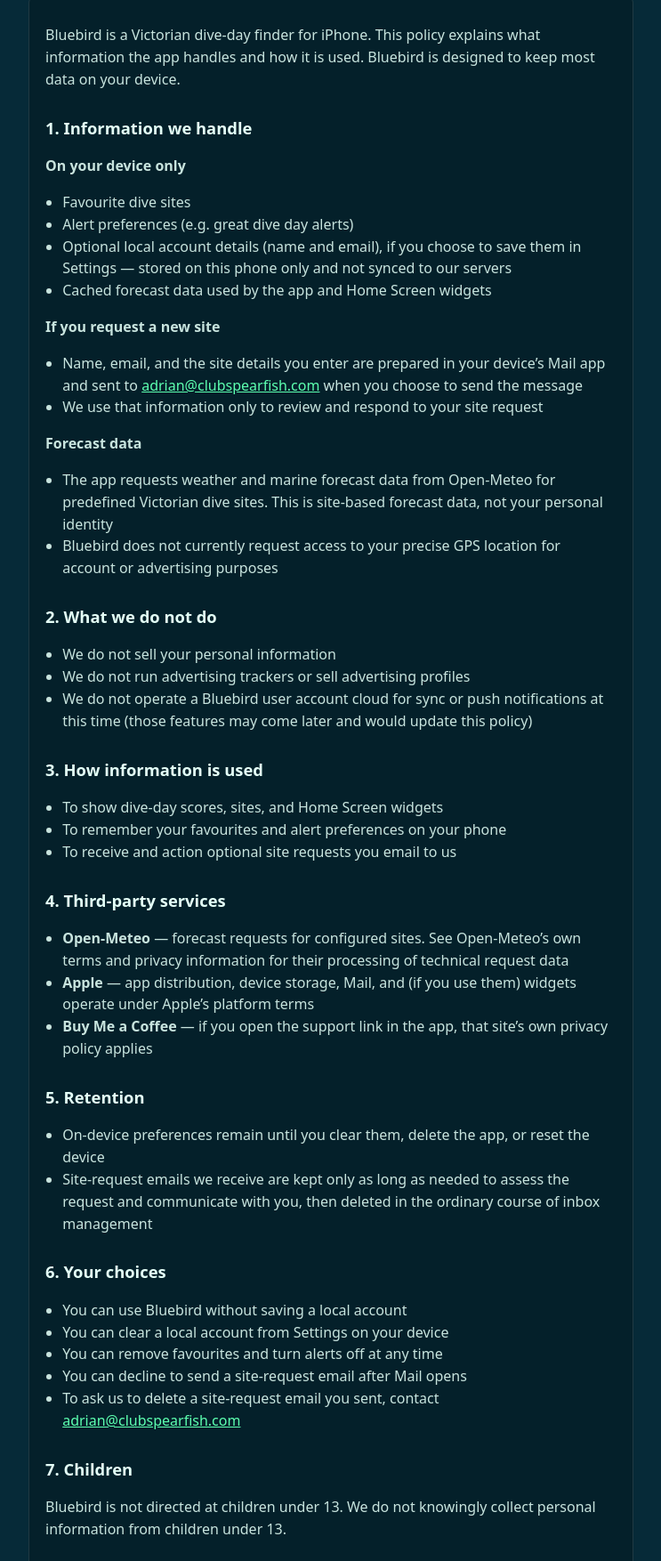
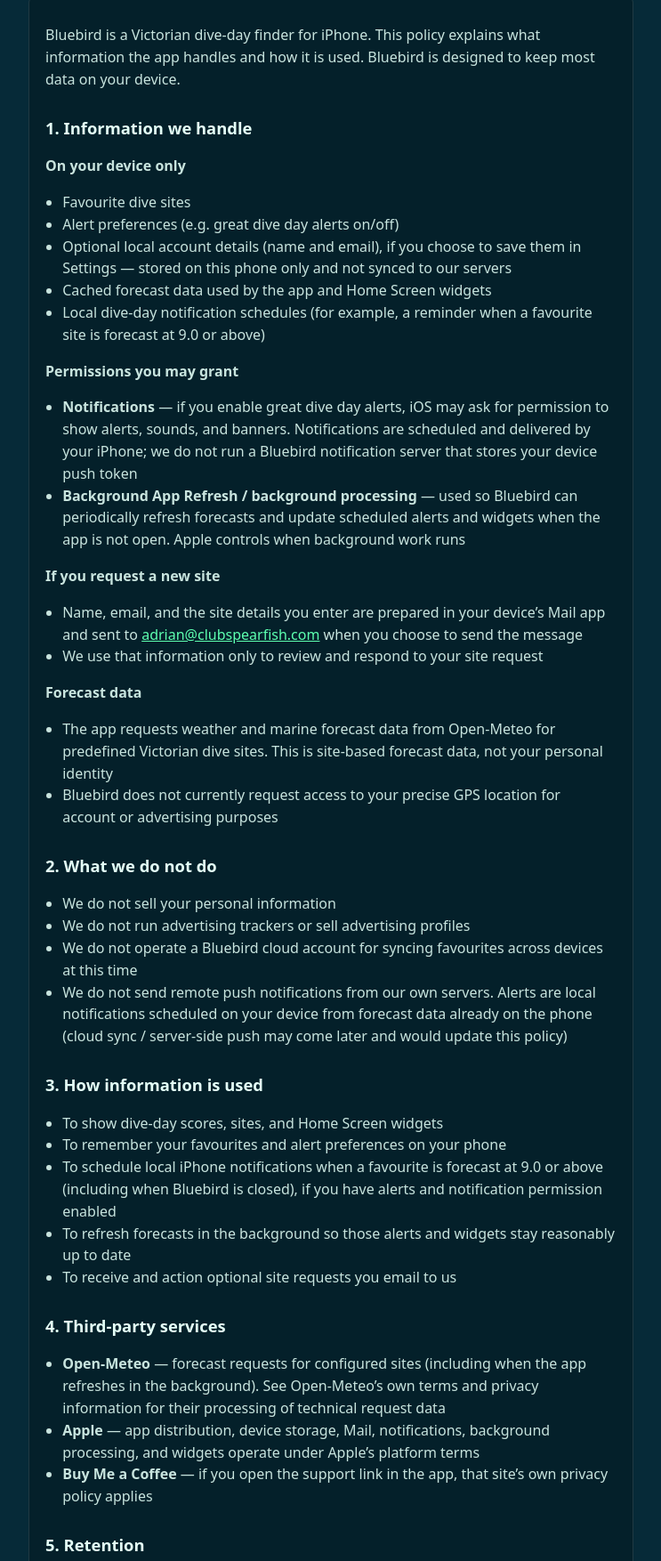
Before and after one commit to AdrianTanz/bluebird-privacy, a plain HTML site: page index.html in a window 1280 px wide. Shown: the part 207-1961 px from the top of the page at 89% size, without its empty margins (268-1011 px from the left). Drawn offline with Linux system fonts and the light colour scheme.

Commit message:
Document local dive-day notifications and background refresh.

```diff
--- a/index.html
+++ b/index.html
@@ -79,12 +79,31 @@
         <p><strong>On your device only</strong></p>
         <ul>
           <li>Favourite dive sites</li>
-          <li>Alert preferences (e.g. great dive day alerts)</li>
+          <li>Alert preferences (e.g. great dive day alerts on/off)</li>
           <li>
             Optional local account details (name and email), if you choose to save them
             in Settings — stored on this phone only and not synced to our servers
           </li>
           <li>Cached forecast data used by the app and Home Screen widgets</li>
+          <li>
+            Local dive-day notification schedules (for example, a reminder when a
+            favourite site is forecast at 9.0 or above)
+          </li>
+        </ul>
+
+        <p><strong>Permissions you may grant</strong></p>
+        <ul>
+          <li>
+            <strong>Notifications</strong> — if you enable great dive day alerts, iOS may
+            ask for permission to show alerts, sounds, and banners. Notifications are
+            scheduled and delivered by your iPhone; we do not run a Bluebird notification
+            server that stores your device push token
+          </li>
+          <li>
+            <strong>Background App Refresh / background processing</strong> — used so
+            Bluebird can periodically refresh forecasts and update scheduled alerts and
+            widgets when the app is not open. Apple controls when background work runs
+          </li>
         </ul>
 
         <p><strong>If you request a new site</strong></p>
@@ -115,8 +134,14 @@
           <li>We do not sell your personal information</li>
           <li>We do not run advertising trackers or sell advertising profiles</li>
           <li>
-            We do not operate a Bluebird user account cloud for sync or push notifications
-            at this time (those features may come later and would update this policy)
+            We do not operate a Bluebird cloud account for syncing favourites across
+            devices at this time
+          </li>
+          <li>
+            We do not send remote push notifications from our own servers. Alerts are
+            local notifications scheduled on your device from forecast data already on
+            the phone (cloud sync / server-side push may come later and would update this
+            policy)
           </li>
         </ul>
 
@@ -124,19 +149,28 @@
         <ul>
           <li>To show dive-day scores, sites, and Home Screen widgets</li>
           <li>To remember your favourites and alert preferences on your phone</li>
+          <li>
+            To schedule local iPhone notifications when a favourite is forecast at 9.0 or
+            above (including when Bluebird is closed), if you have alerts and notification
+            permission enabled
+          </li>
+          <li>
+            To refresh forecasts in the background so those alerts and widgets stay
+            reasonably up to date
+          </li>
           <li>To receive and action optional site requests you email to us</li>
         </ul>
 
         <h2>4. Third-party services</h2>
         <ul>
           <li>
-            <strong>Open-Meteo</strong> — forecast requests for configured sites. See
-            Open-Meteo’s own terms and privacy information for their processing of
-            technical request data
+            <strong>Open-Meteo</strong> — forecast requests for configured sites (including
+            when the app refreshes in the background). See Open-Meteo’s own terms and
+            privacy information for their processing of technical request data
           </li>
           <li>
-            <strong>Apple</strong> — app distribution, device storage, Mail, and (if you
-            use them) widgets operate under Apple’s platform terms
+            <strong>Apple</strong> — app distribution, device storage, Mail, notifications,
+            background processing, and widgets operate under Apple’s platform terms
           </li>
           <li>
             <strong>Buy Me a Coffee</strong> — if you open the support link in the app,
@@ -146,7 +180,11 @@
 
         <h2>5. Retention</h2>
         <ul>
-          <li>On-device preferences remain until you clear them, delete the app, or reset the device</li>
+          <li>
+            On-device preferences, cached forecasts, and scheduled local notifications
+            remain until you clear them, turn alerts off, delete the app, or reset the
+            device
+          </li>
           <li>
             Site-request emails we receive are kept only as long as needed to assess the
             request and communicate with you, then deleted in the ordinary course of
@@ -158,7 +196,15 @@
         <ul>
           <li>You can use Bluebird without saving a local account</li>
           <li>You can clear a local account from Settings on your device</li>
-          <li>You can remove favourites and turn alerts off at any time</li>
+          <li>You can remove favourites and turn dive-day alerts off at any time</li>
+          <li>
+            You can deny or later revoke notification permission in iOS Settings → Bluebird
+            → Notifications
+          </li>
+          <li>
+            You can turn off Background App Refresh for Bluebird in iOS Settings (alerts
+            and widgets may then only update when you open the app)
+          </li>
           <li>You can decline to send a site-request email after Mail opens</li>
           <li>
             To ask us to delete a site-request email you sent, contact
@@ -182,8 +228,8 @@
         <h2>9. Changes</h2>
         <p>
           We may update this policy if Bluebird’s features change (for example, if we
-          add cloud sync or push notifications). The “Last updated” date at the top will
-          change when we do.
+          add cloud sync or server-side push notifications). The “Last updated” date at
+          the top will change when we do.
         </p>
 
         <h2>10. Contact</h2>
```
